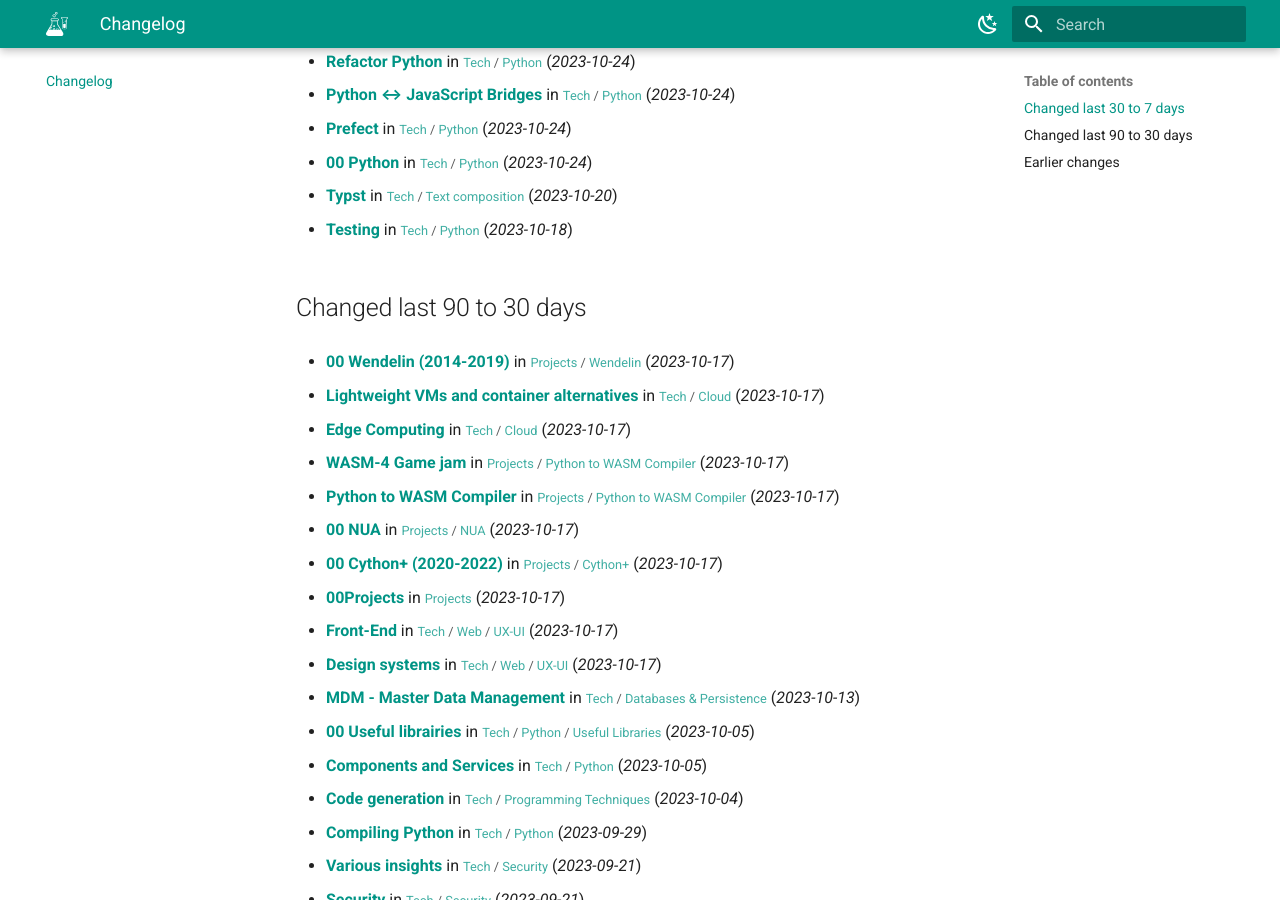
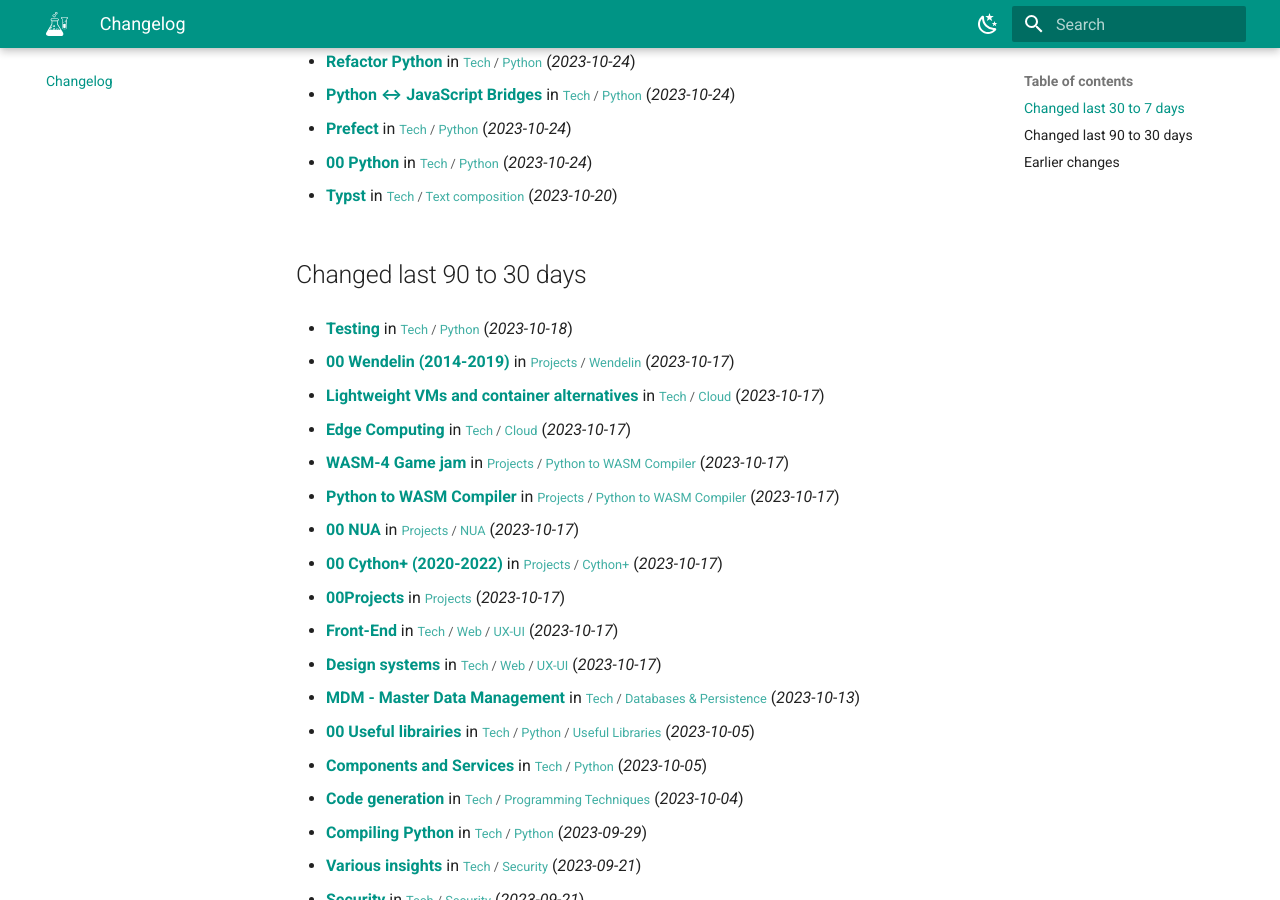
Before and after one commit to abilian/lab.abilian.com, an MkDocs documentation site: the page built from docs/changelog.md, in a window 1280 px wide and 900 px high, scrolled down 876 px. Built offline with MkDocs 1.6.1 and Material for MkDocs 9.7.7, drawn with Linux system fonts in a browser that asks for light colours; comment, search, counter and statistics services are not loaded.

Commit message:
Update content

```diff
--- a/docs/changelog.md
+++ b/docs/changelog.md
@@ -50,11 +50,11 @@
 
 - **[Typst](/Tech/Text composition/Typst/)** in <small>[Tech](/Tech/00 Technology/) / [Text composition](/Tech/Text composition/Typst/)</small> (*2023-10-20*)
 
-- **[Testing](/Tech/Python/Testing/)** in <small>[Tech](/Tech/00 Technology/) / [Python](/Tech/Python/(Pretty) tables in Python/)</small> (*2023-10-18*)
-
 
 
 ## Changed last 90 to 30 days
+
+- **[Testing](/Tech/Python/Testing/)** in <small>[Tech](/Tech/00 Technology/) / [Python](/Tech/Python/(Pretty) tables in Python/)</small> (*2023-10-18*)
 
 - **[00 Wendelin (2014-2019)](/Projects/Wendelin/00 Wendelin (2014-2019)/)** in <small>[Projects](/Projects/00Projects/) / [Wendelin](/Projects/Wendelin/00 Wendelin (2014-2019)/)</small> (*2023-10-17*)
 
```
